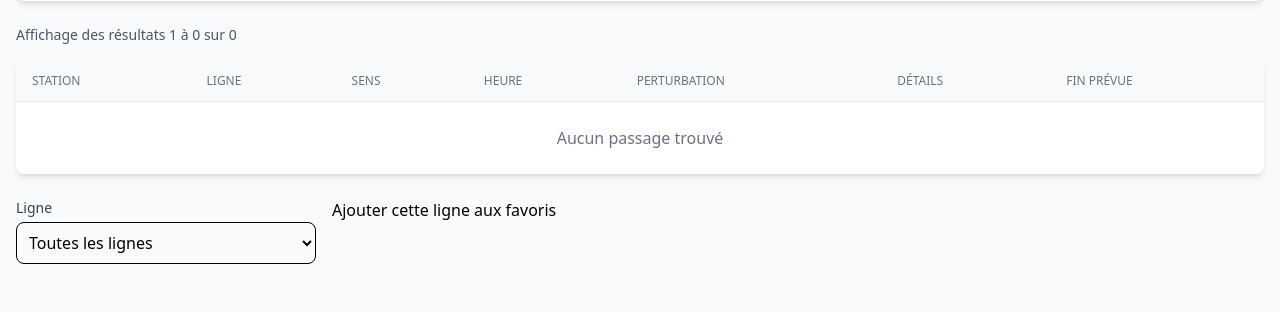
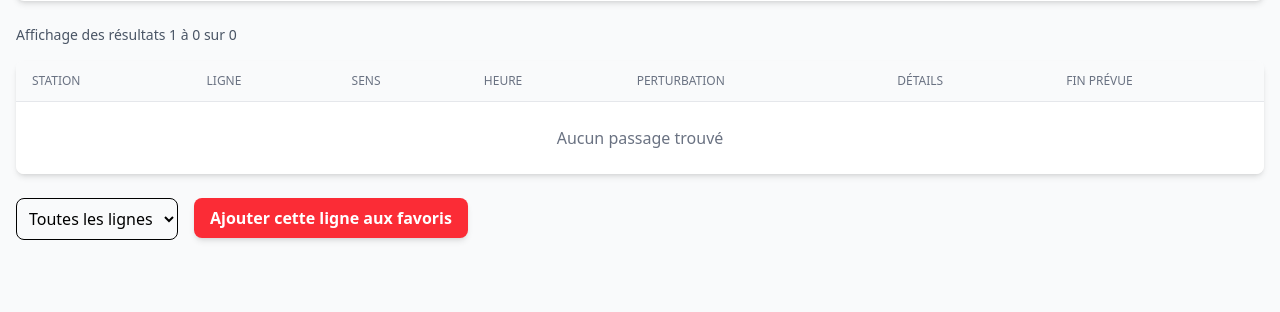
Before and after one commit to Kob0o/Challenge48h, a Flask app: page /bus in a window 1280 px wide. Shown: the part 237-549 px from the top of the page. Run offline with Flask 3, Linux system fonts and the light colour scheme; data that the repository does not hold is empty; some libraries are stand-ins or nearby versions.

Commit message:
Style bouton favoris

```diff
--- a/app.py
+++ b/app.py
@@ -3,6 +3,7 @@ from datetime import datetime, timedelta
 import requests
 from flask import Flask, render_template, request, redirect, flash, url_for, session, jsonify
 from flask_mysqldb import MySQL
+import pymysql
 from werkzeug.security import generate_password_hash, check_password_hash
 import os
 import re
@@ -91,6 +92,12 @@ def velo():
 
     # Pagination
     total = len(filtered_stations)
+
+    # Calcul de la pagination
+    total = len(filtered_stations)
+    total_pages = (total + per_page - 1) // per_page
+    start = (page - 1) * per_page
+    end = start + per_page
 
     return render_template('vlille.html',
         stations=filtered_stations[start:end],
--- a/templates/bus.html
+++ b/templates/bus.html
@@ -121,19 +121,19 @@
             </table>
         </div>
 
-        <form action="/ajouter-aux-favoris" method="POST" class="grid grid-cols-1 md:grid-cols-4 gap-4">
-            <div>
-                    <label class="block text-sm font-medium text-gray-700 mb-1">Ligne</label>
+        <form action="/ajouter-aux-favoris" method="POST" class="flex flex-row gap-4">
+            <div class="flex flex-row">
                     <select name="ligne" class="w-full p-2 border rounded-lg focus:ring-2 focus:ring-red-500">
                         <option value="">Toutes les lignes</option>
                         {% for ligne in lignes_uniques %}
                             <option value="{{ ligne }}" {% if request_args.get('ligne') == ligne %}selected{% endif %}>{{ ligne }}</option>
                         {% endfor %}
                     </select>
+
             </div>
-
             <div>
-                <input type="submit" value="Ajouter cette ligne aux favoris" class="hover:cursor-pointer">
+                <input type="submit" value="Ajouter cette ligne aux favoris"
+                    class="px-4 py-2 bg-red-500 text-white font-semibold rounded-lg shadow-md hover:bg-red-600 focus:outline-none focus:ring-2 focus:ring-red-400 focus:ring-opacity-75 transition duration-200 cursor-pointer">
             </div>
         </form>
 
```
